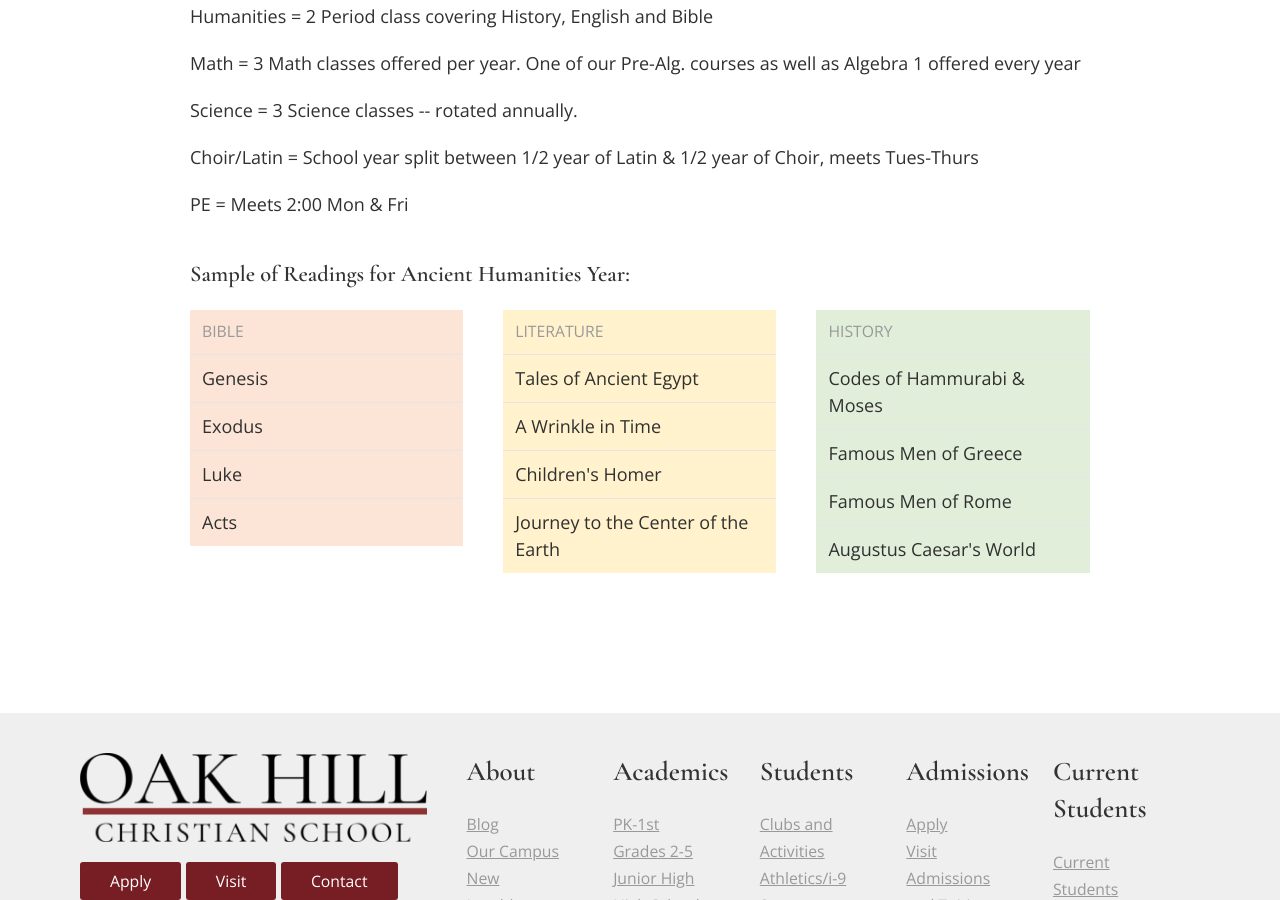
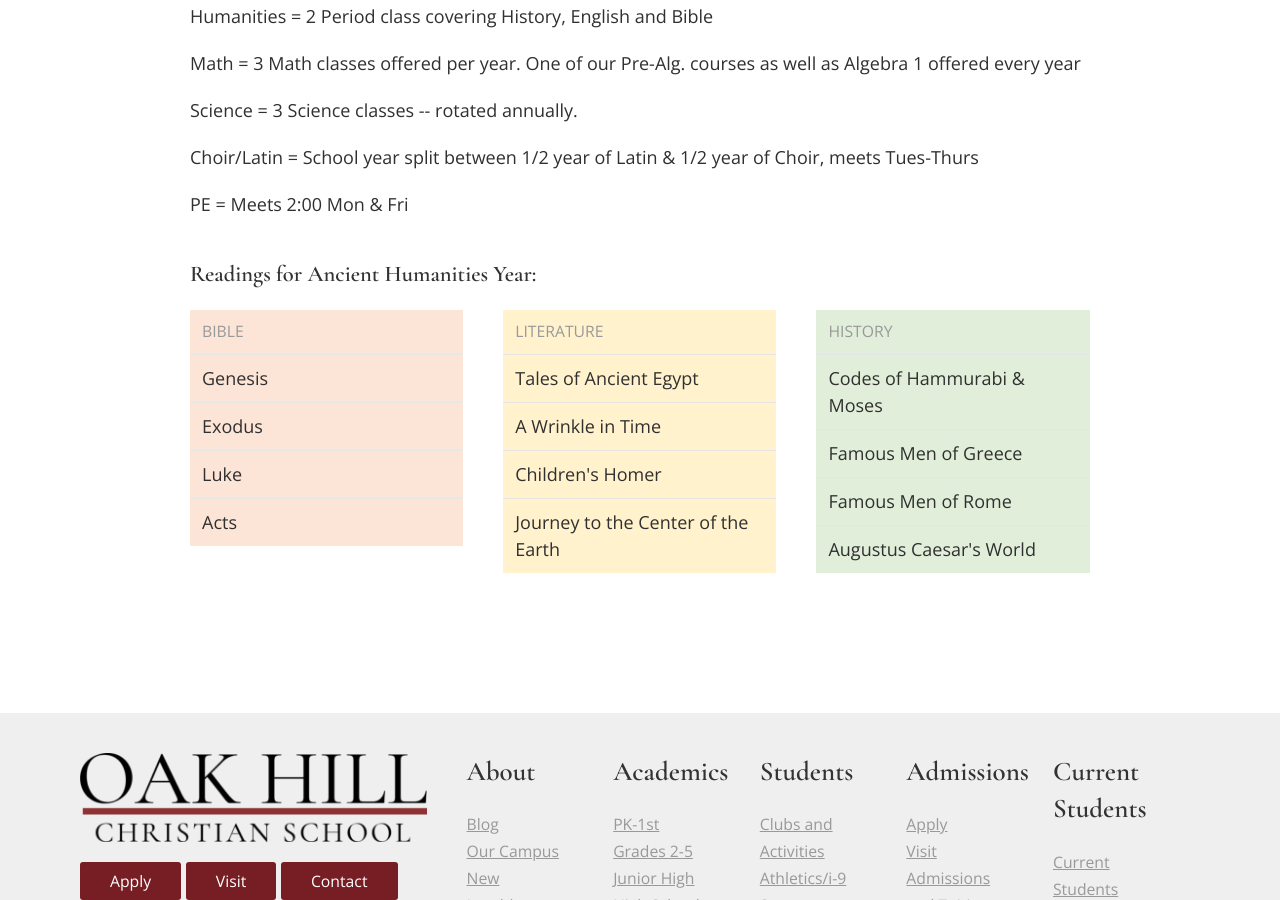
Before and after one commit to OakHillChristianSchool/oak-hill-website, a Jekyll site: the page built from junior-high.md, in a window 1280 px wide and 900 px high, scrolled down 1844 px. Built offline with Jekyll 4.4.1, drawn with Linux system fonts in a browser that asks for light colours.

Commit message:
Update from Forestry.io Robert Thoburn updated junior-high.md

```diff
--- a/junior-high.md
+++ b/junior-high.md
@@ -107,75 +107,4 @@
 <p><b>Choir/Latin</b> = School year split between 1/2 year of Latin & 1/2 year of Choir, meets Tues-Thurs</p>
 <p><b>PE</b> = Meets 2:00 Mon & Fri</p>
 
-<h4>Sample of Readings for Ancient Humanities Year:</h4>
-<div class="uk-child-width-1-3@m" uk-grid>
-<div>
-<table class="uk-table uk-table-divider uk-table-middle uk-table-small" style="background-color:rgb(252, 228, 214)">
-<thead>
-<tr>
-<th>Bible</th>
-</tr>
-</thead>
-<tbody>
-<tr>
-<td>Genesis</td>
-</tr>
-<tr>
-<td>Exodus</td>
-</tr>
-<tr>
-<td>Luke</td>
-</tr>
-<tr>
-<td>Acts</td>
-</tr>
-</tbody>
-</table>
-</div>
-<div>
-<table class="uk-table uk-table-divider uk-table-middle uk-table-small" style="background-color:rgb(255, 242, 204)">
-<thead>
-<tr>
-<th>Literature</th>
-</tr>
-</thead>
-<tbody>
-<tr>
-<td>Tales of Ancient Egypt</td>
-</tr>
-<tr>
-<td>A Wrinkle in Time</td>
-</tr>
-<tr>
-<td>Children's Homer</td>
-</tr>
-<tr>
-<td>Journey to the Center of the Earth</td>
-</tr>
-</tbody>
-</table>
-</div>
-<div>
-<table class="uk-table uk-table-divider uk-table-middle uk-table-small" style="background-color:rgb(225, 239, 218)">
-<thead>
-<tr>
-<th>History</th>
-</tr>
-</thead>
-<tbody>
-<tr>
-<td>Codes of Hammurabi & Moses</td>
-</tr>
-<tr>
-<td>Famous Men of Greece</td>
-</tr>
-<tr>
-<td>Famous Men of Rome</td>
-</tr>
-<tr>
-<td>Augustus Caesar's World</td>
-</tr>
-</tbody>
-</table>
-</div>
-</div>
+<h4>Readings for Ancient Humanities Year:</h4> <div class="uk-child-width-1-3@m" uk-grid> <div> <table class="uk-table uk-table-divider uk-table-middle uk-table-small" style="background-color:rgb(252, 228, 214)"> <thead> <tr> <th>Bible</th> </tr> </thead> <tbody> <tr> <td>Genesis</td> </tr> <tr> <td>Exodus</td> </tr> <tr> <td>Luke</td> </tr> <tr> <td>Acts</td> </tr> </tbody> </table> </div> <div> <table class="uk-table uk-table-divider uk-table-middle uk-table-small" style="background-color:rgb(255, 242, 204)"> <thead> <tr> <th>Literature</th> </tr> </thead> <tbody> <tr> <td>Tales of Ancient Egypt</td> </tr> <tr> <td>A Wrinkle in Time</td> </tr> <tr> <td>Children's Homer</td> </tr> <tr> <td>Journey to the Center of the Earth</td> </tr> </tbody> </table> </div> <div> <table class="uk-table uk-table-divider uk-table-middle uk-table-small" style="background-color:rgb(225, 239, 218)"> <thead> <tr> <th>History</th> </tr> </thead> <tbody> <tr> <td>Codes of Hammurabi & Moses</td> </tr> <tr> <td>Famous Men of Greece</td> </tr> <tr> <td>Famous Men of Rome</td> </tr> <tr> <td>Augustus Caesar's World</td> </tr> </tbody> </table> </div> </div>
```
